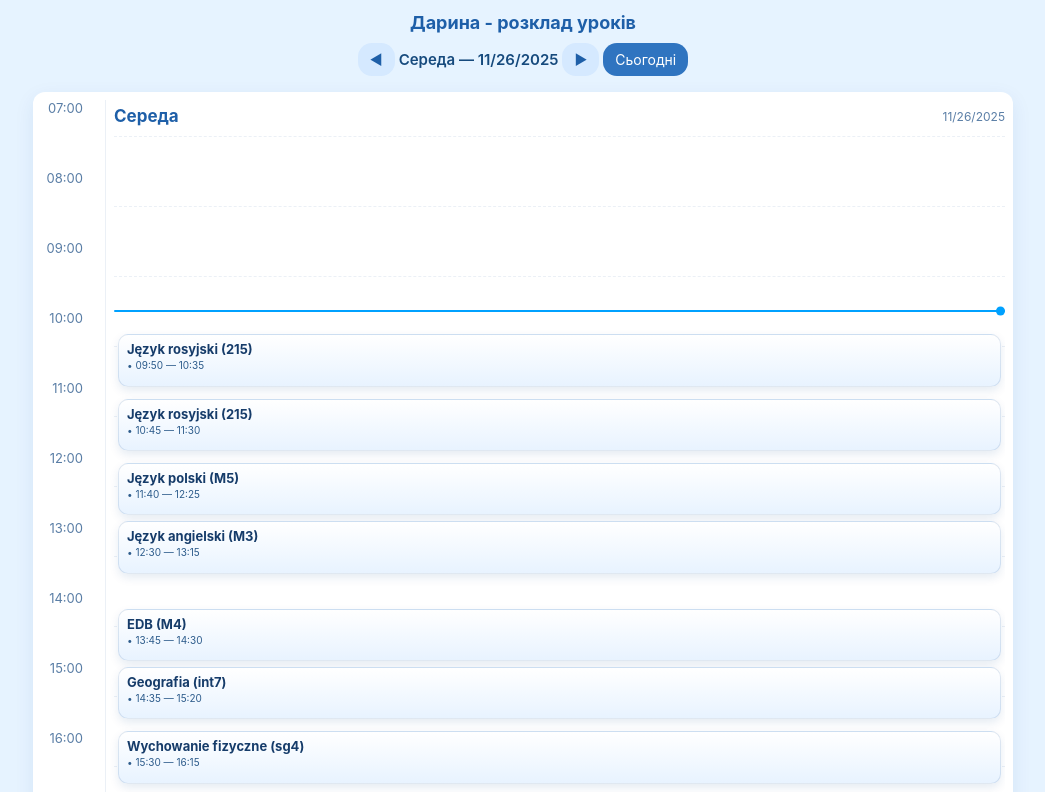
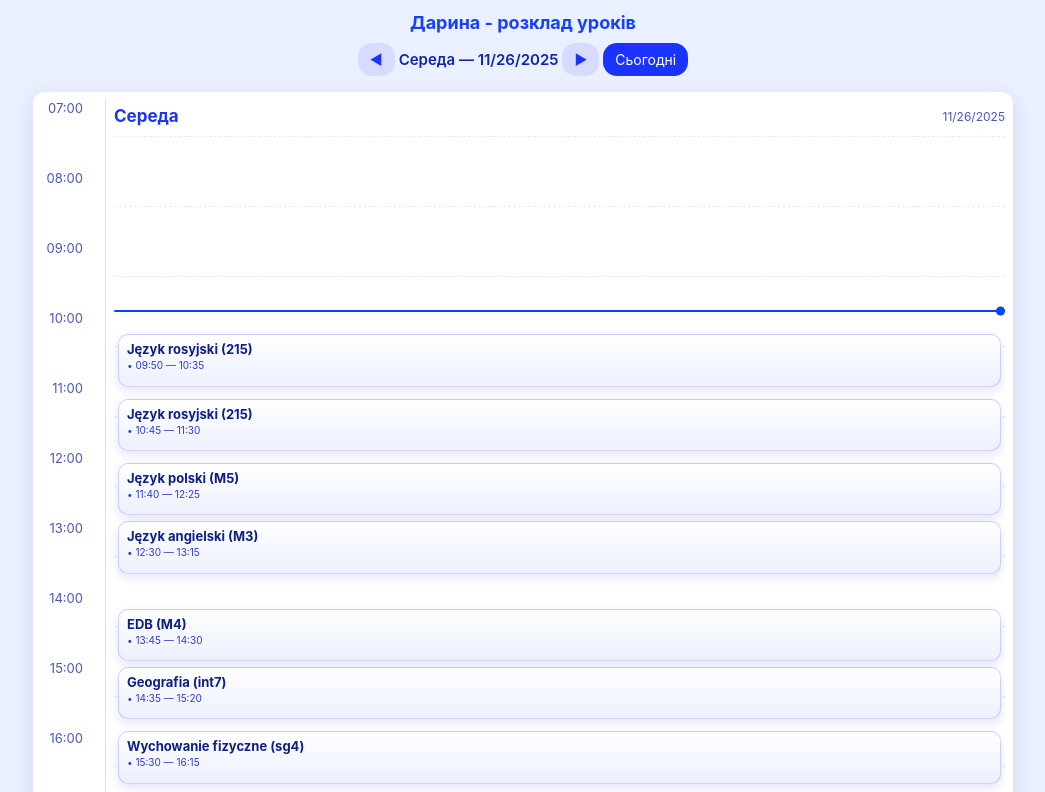
Before and after one commit to Volodymyr-Tuman/rozklad, a plain HTML site: page Daryna/daryna.html in a window 1280 px wide. Shown: the top 792 px of the page, without its empty margins (117-1162 px from the left). Drawn offline with Linux system fonts and the light colour scheme.

Commit message:
Update daryna.css

```diff
--- a/Daryna/daryna.css
+++ b/Daryna/daryna.css
@@ -9,20 +9,25 @@
 body{
   margin:0;
   padding:12px;
-  background:#e6f3ff; /* світло-блакитний фон */
-  color:#0d2f55;      /* темний синій текст */
+  background:#eaf0ff; /* дуже світлий синій */
+  color:#0a1f66;      /* насичений темний синій */
 }
 
 .app{max-width:980px;margin:0 auto}
 
 /* Header */
 header{display:flex;flex-direction:column;gap:10px;margin-bottom:16px}
-header h1{font-size:20px;margin:0;text-align:center;color:#1e5fa8;}
+header h1{
+  font-size:20px;
+  margin:0;
+  text-align:center;
+  color:#1540ff; /* яскравий синій */
+}
 
 .controls{display:flex;justify-content:center;align-items:center;gap:6px;flex-wrap:wrap}
 
 button{
-  background:#2f74c0;       /* сині кнопки */
+  background:#1a33ff; /* чистий насичений синій */
   color:#fff;
   border:0;
   padding:14px 18px;
@@ -32,11 +37,16 @@ button{
 }
 
 button.secondary{
-  background:#d5e9ff;       /* світло-синій */
-  color:#1e5fa8;
+  background:#d6dbff;       /* м’який світлий синій */
+  color:#1a33ff;
 }
 
-.day-label{font-weight:600;font-size:15px;padding:4px 0;color:#164a7d}
+.day-label{
+  font-weight:600;
+  font-size:15px;
+  padding:4px 0;
+  color:#1026a8; /* темно-яскравий */
+}
 
 /* Container */
 .schedule-wrap{
@@ -44,7 +54,7 @@ button.secondary{
   border-radius:12px;
   background:#fff;
   padding:8px;
-  box-shadow:0 6px 20px rgba(30,70,150,0.08); /* синя тінь */
+  box-shadow:0 6px 20px rgba(20,40,180,0.12); /* синя тінь */
 }
 
 /* Grid */
@@ -58,7 +68,7 @@ button.secondary{
 
 .time-grid::-webkit-scrollbar{height:6px}
 .time-grid::-webkit-scrollbar-thumb{
-  background:#a9cef7; /* синій скролбар */
+  background:#8fa0ff; /* яскравий синій */
   border-radius:10px
 }
 
@@ -76,7 +86,7 @@ button.secondary{
   height:var(--hour-height);
   padding-right:6px;
   font-size:13px;
-  color:#5a7ea6; /* м’який синій */
+  color:#4c58b7; /* холодний насичений синій */
 }
 
 /* Day column */
@@ -84,7 +94,7 @@ button.secondary{
   flex:1;
   min-width:320px;
   position:relative;
-  border-left:1px solid rgba(0,70,140,0.08);
+  border-left:1px solid rgba(25,30,200,0.15);
   padding-left:8px
 }
 
@@ -98,10 +108,10 @@ button.secondary{
 .day-name{
   font-size:17px;
   font-weight:700;
-  color:#1e5fa8;
+  color:#1a33ff;
 }
 
-#dateLabel{font-size:12px;color:#5a7ea6}
+#dateLabel{font-size:12px;color:#4c58b7}
 
 .day-body{
   position:relative;
@@ -113,7 +123,7 @@ button.secondary{
 .hours-line{position:absolute;left:0;right:0;top:0}
 .hour-row{
   height:var(--hour-height);
-  border-top:1px dashed rgba(0,70,140,0.08)
+  border-top:1px dashed rgba(25,30,200,0.10)
 }
 
 /* Lesson cards */
@@ -124,28 +134,28 @@ button.secondary{
   right:4px;
   border-radius:10px;
   padding:6px 8px;
-  background:linear-gradient(180deg,#fff,#e8f3ff); /* легкий синій градієнт */
-  box-shadow:0 4px 10px rgba(0,70,140,0.10);
-  border:1px solid rgba(0,70,140,0.12);
+  background:linear-gradient(180deg,#fff,#edf0ff); /* легкий синій */
+  box-shadow:0 4px 10px rgba(25,30,200,0.12);
+  border:1px solid rgba(25,30,200,0.18);
   transition:background .3s,transform .2s;
   font-size:14px;
 }
 
 .lesson.past{
-  background:linear-gradient(180deg,#d8ecff,#c5e1ff);
-  border-color:rgba(40,100,200,0.18)
+  background:linear-gradient(180deg,#dce0ff,#cdd2ff);
+  border-color:rgba(50,60,220,0.22)
 }
 
 .lesson .title{
   font-weight:700;
   font-size:14px;
   margin-bottom:2px;
-  color:#163c6a;
+  color:#0e1f85;
 }
 
 .lesson .meta{
   font-size:11px;
-  color:#2d5c8c;
+  color:#2d3dc9;
 }
 
 /* Time marker */
@@ -154,7 +164,7 @@ button.secondary{
   left:0;
   right:0;
   height:2px;
-  background:#00a1ff; /* яскравий синій акцент */
+  background:#0045ff; /* ультра яскраво-синій */
   border-radius:2px;
   transform:translateY(-1px)
 }
@@ -164,7 +174,7 @@ button.secondary{
   width:9px;
   height:9px;
   border-radius:50%;
-  background:#00a1ff;
+  background:#0045ff;
   right:0;
   transform:translateY(-50%)
 }
@@ -173,7 +183,7 @@ button.secondary{
 .legend{
   margin-top:10px;
   font-size:12px;
-  color:#2d5c8c;
+  color:#2d3dc9;
   display:flex;
   gap:12px;
   flex-wrap:wrap
@@ -183,12 +193,12 @@ button.secondary{
   width:14px;
   height:10px;
   border-radius:4px;
-  background:#d5e9ff;
-  border:1px solid rgba(0,70,140,0.14)
+  background:#d6dbff;
+  border:1px solid rgba(25,30,200,0.20)
 }
 
 .chip.past{
-  background:#bddbff
+  background:#b8c0ff
 }
 
 /* Mobile tweaks */
```
